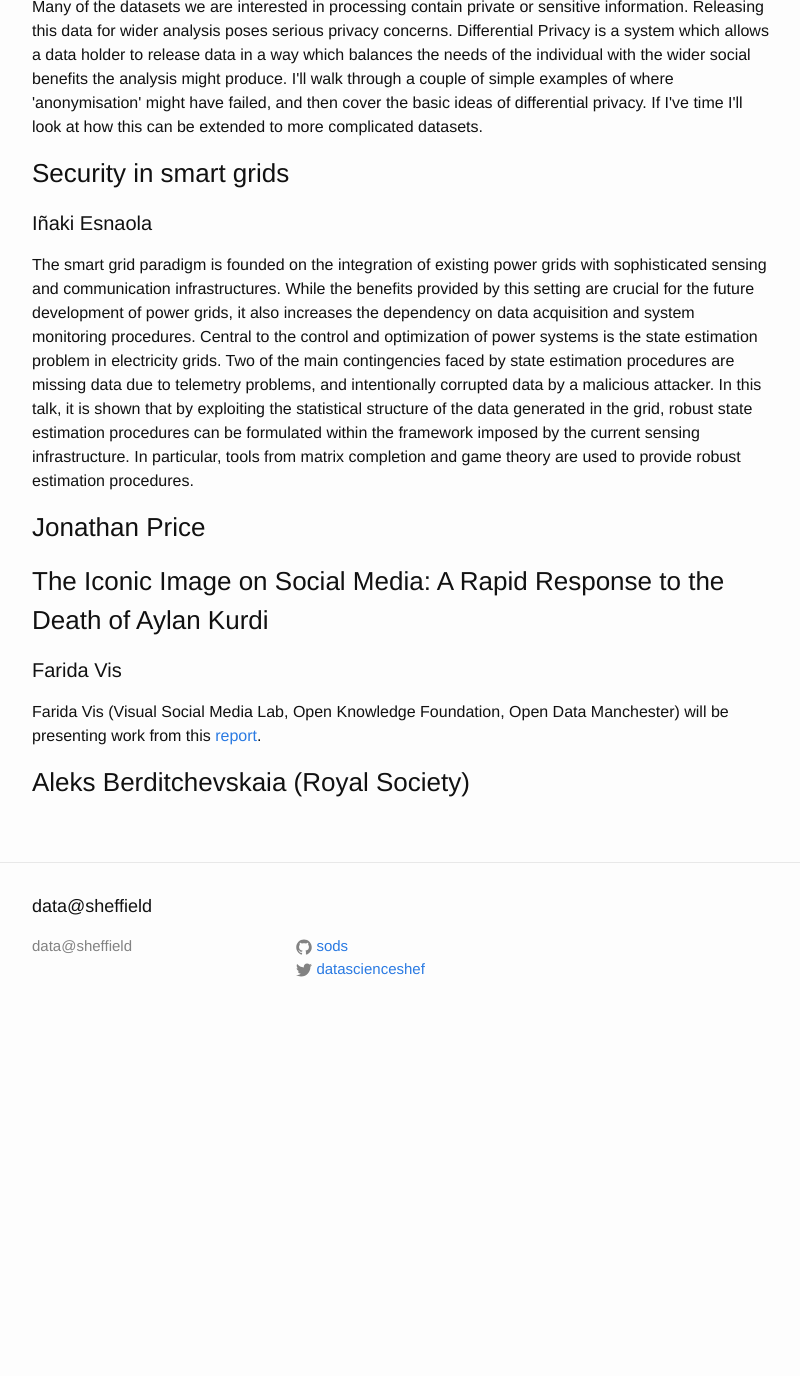
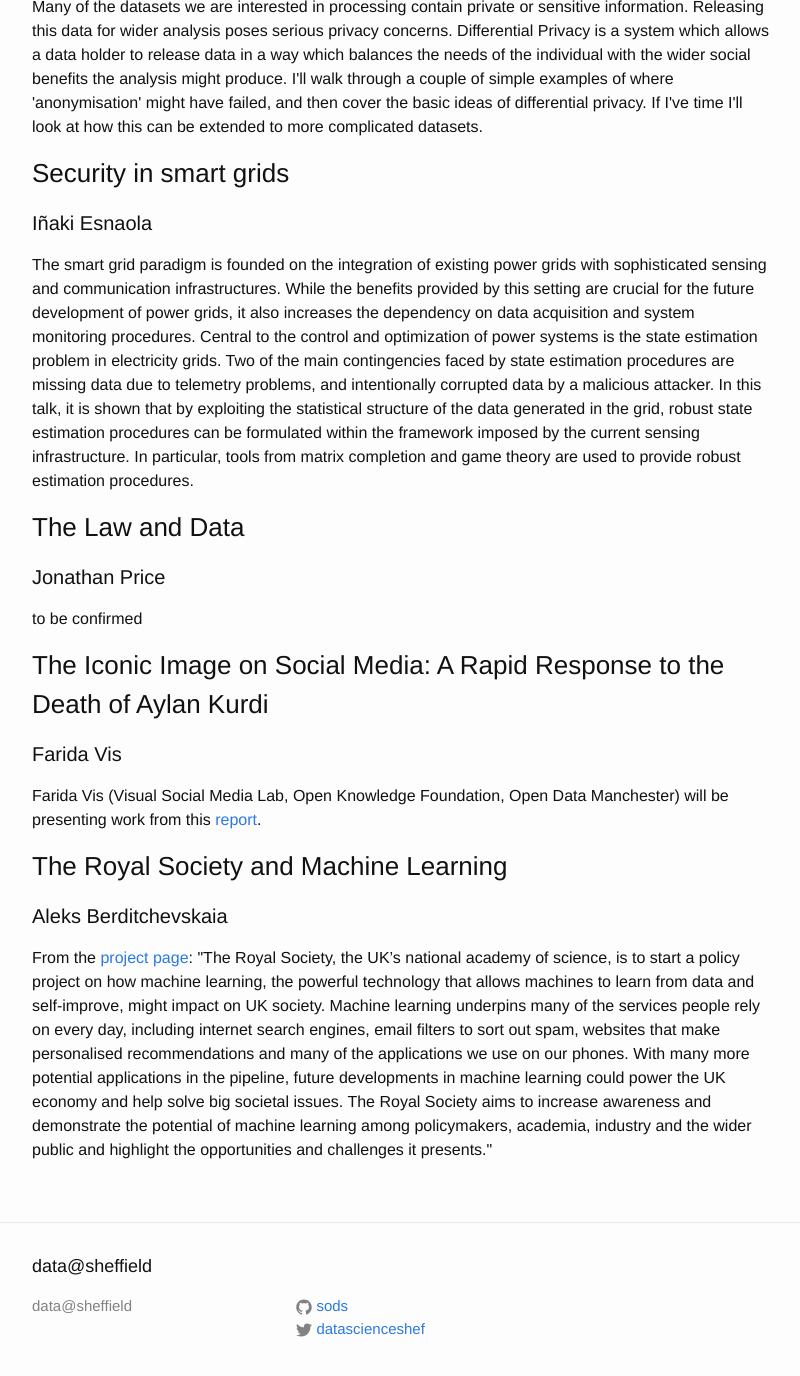
Before and after one commit to sods/das2015, a Jekyll site: the page built from schedule.html, in a window 1280 px wide and 1400 px high, scrolled down 2684 px. Shown: the top 1376 px of the window, without its empty margins (238-1038 px from the left). Built offline with Jekyll 4.4.1, drawn with Linux system fonts in a browser that asks for light colours; before the commit the page ends 3724 px from its top, so only the background shows below that.

Commit message:
Added RS abstract

```diff
--- a/schedule.html
+++ b/schedule.html
@@ -45,7 +45,9 @@
 
 <p>The smart grid paradigm is founded on the integration of existing power grids with sophisticated sensing and communication infrastructures. While the benefits provided by this setting are crucial for the future development of power grids, it also increases the dependency on data acquisition and system monitoring procedures. Central to the control and optimization of power systems is the state estimation problem in electricity grids. Two of the main contingencies faced by state estimation procedures are missing data due to telemetry problems, and intentionally corrupted data by a malicious attacker. In this talk, it is shown that by exploiting the statistical structure of the data generated in the grid, robust state estimation procedures can be formulated within the framework imposed by the current sensing infrastructure. In particular, tools from matrix completion and game theory are used to provide robust estimation procedures.</p>
 
-<h3>Jonathan Price</h3>
+<h3>The Law and Data</h3>
+<h4>Jonathan Price</h4>
+<p>to be confirmed</p>
 
 <h3>The Iconic Image on Social Media: A Rapid Response to the Death of Aylan Kurdi</h3>
 
@@ -54,4 +56,8 @@
 <p>Farida Vis (Visual Social Media Lab, Open Knowledge Foundation, Open Data Manchester) will be presenting
 work from this <a href="http://visualsocialmedialab.org/blog/the-iconic-image-on-social-media-a-rapid-response-to-the-death-of-aylan-kurdi">report</a>.</p>
 
-<h3>Aleks Berditchevskaia (Royal Society)</h3>
+<h3>The Royal Society and Machine Learning</h3>
+<h4>Aleks Berditchevskaia</h4>
+<p>From the <a href="https://royalsociety.org/news/2015/11/machine-learning/">project page</a>: "The Royal Society, the UK’s national academy of science, is to start a policy project on how machine learning, the powerful technology that allows machines to learn from data and self-improve, might impact on UK society. Machine learning underpins many of the services people rely on every day, including internet search engines, email filters to sort out spam, websites that make personalised recommendations and many of the applications we use on our phones.
+
+With many more potential applications in the pipeline, future developments in machine learning could power the UK economy and help solve big societal issues. The Royal Society aims to increase awareness and demonstrate the potential of machine learning among policymakers, academia, industry and the wider public and highlight the opportunities and challenges it presents."</p>
```
